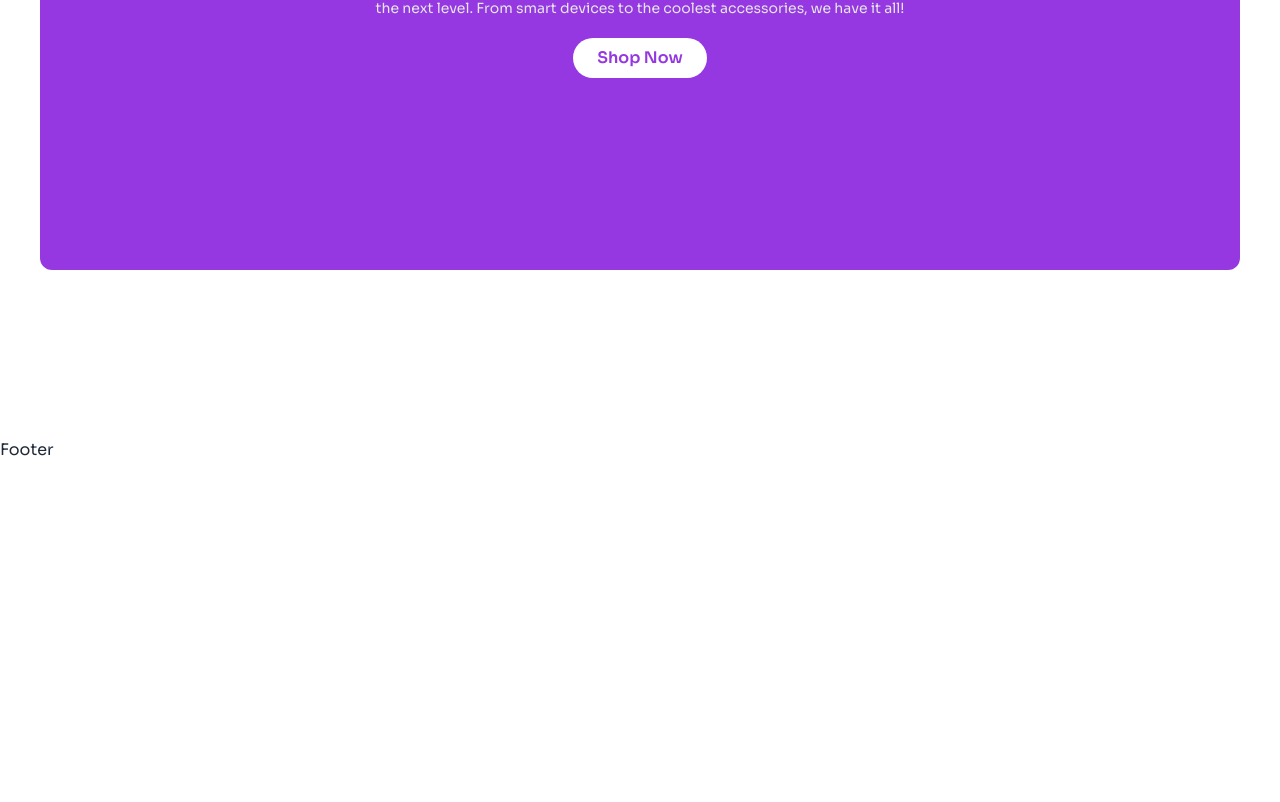
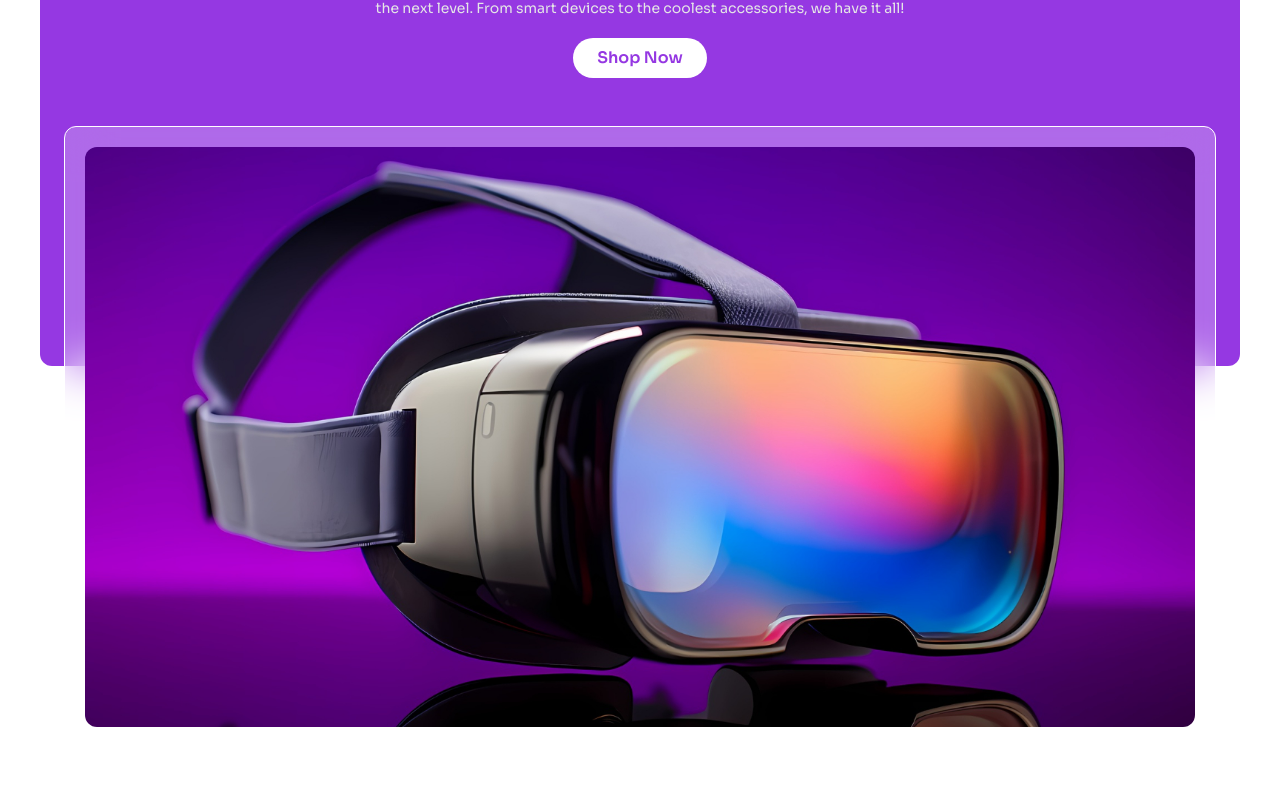
Before and after one commit to programming-hero-web-course-4/b10a8-gadget-heaven-Rashad-Stack, a React (Vite) app: page / in a window 1280 px wide. Shown: the part 338-1140 px from the top of the page. Before the commit the page ends 800 px from the top, so only its background shows below. Built offline with nearby package versions, Linux system fonts and the light colour scheme.

Commit message:
Add FloatSection component and integrate it into Home; adjust Banner padding

```diff
--- a/src/components/Banner.jsx
+++ b/src/components/Banner.jsx
@@ -3,7 +3,7 @@ import Button from "./Button";
 export default function Banner() {
   return (
     <section>
-      <div className="bg-brand rounded-b-xl pb-48 pt-5 md:mx-3 lg:mx-10 lg:pt-10">
+      <div className="bg-brand rounded-b-xl pb-72 pt-5 md:mx-3 lg:mx-10 lg:pt-10">
         <div className="container mx-auto max-w-7xl">
           <div className="hero flex flex-col items-center justify-center gap-2 px-2 sm:px-5 md:gap-5">
             <h1 className="text-base-100 text-center text-2xl font-bold sm:text-3xl md:text-4xl lg:text-6xl">
--- /dev/null
+++ b/src/components/FloatSection.jsx
@@ -0,0 +1,17 @@
+export default function FloatSection() {
+  return (
+    <section className="relative -top-60">
+      <div className="container mx-auto max-w-7xl">
+        <div className="bg-base-100/25 mx-auto max-w-[80%] overflow-hidden rounded-xl border border-white p-5 backdrop-blur-xl xl:max-w-[90%]">
+          <figure className="h-full w-full">
+            <img
+              src="/assets/banner.jpg"
+              alt="banner"
+              className="h-full max-h-[580px] w-full rounded-xl object-cover"
+            />
+          </figure>
+        </div>
+      </div>
+    </section>
+  );
+}
--- a/src/pages/Home.jsx
+++ b/src/pages/Home.jsx
@@ -1,9 +1,11 @@
 import Banner from "../components/Banner";
+import FloatSection from "../components/FloatSection";
 
 export default function Home() {
   return (
     <>
       <Banner />
+      <FloatSection />
     </>
   );
 }
```
